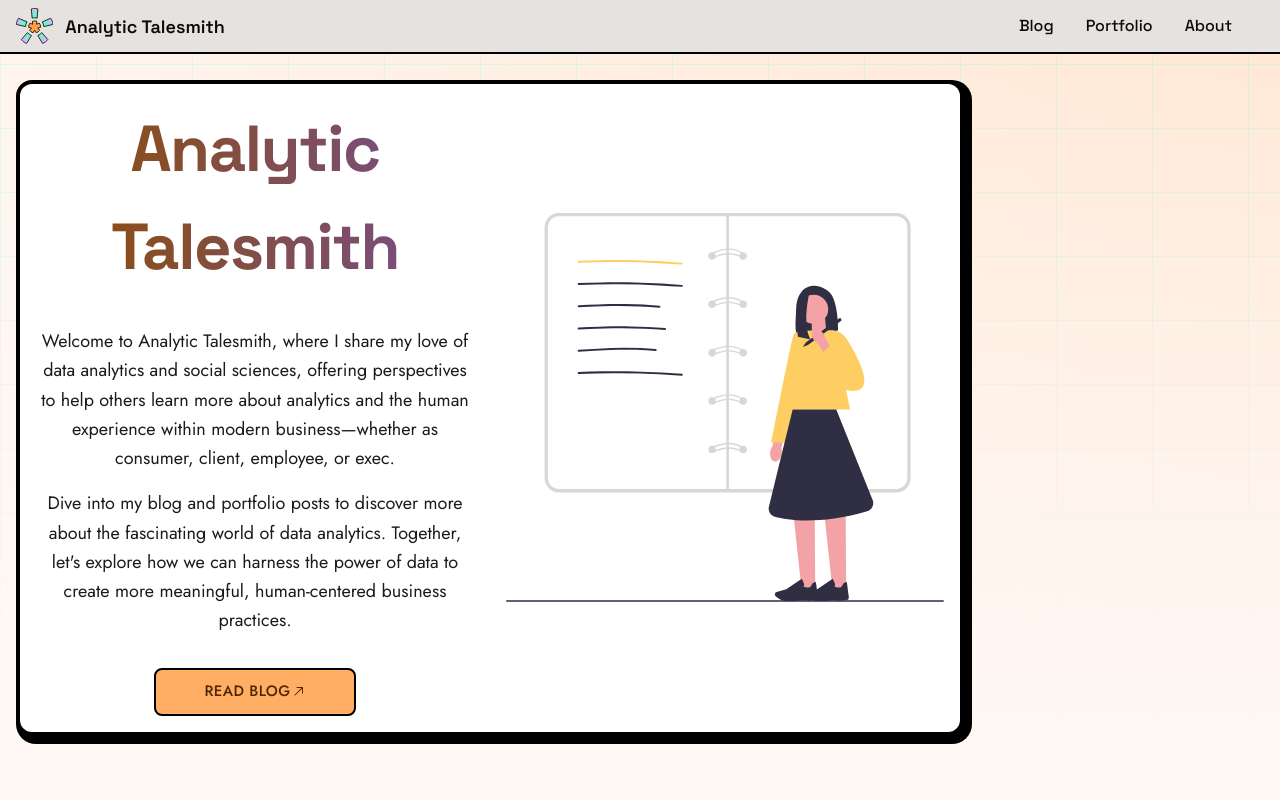
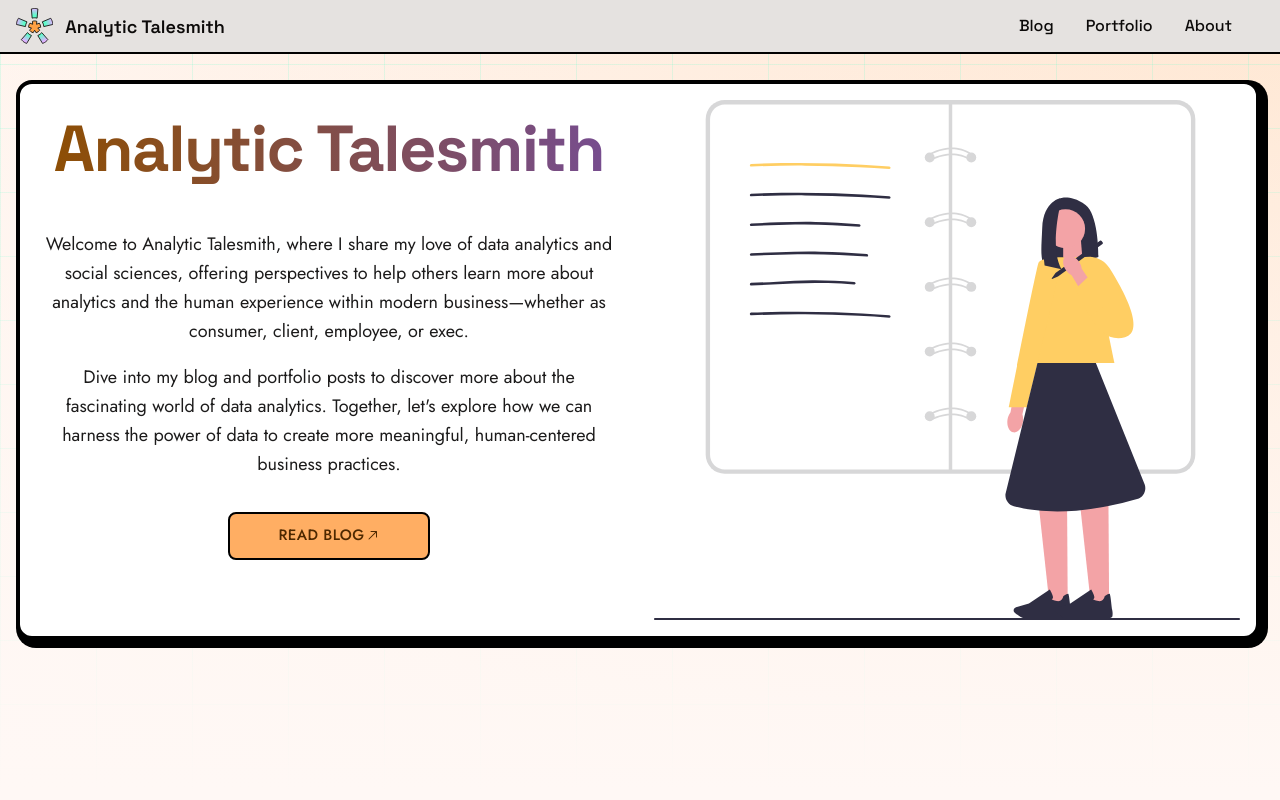
Before and after one commit to analyticTalesmith/analyticTalesmith.github.io, a Next.js app: page / in a window 1280 px wide. Shown: the top 800 px of the page. Built offline with nearby package versions, Linux system fonts and the light colour scheme.

Commit message:
Improved figure rehype-react parsing, implemented Tailwind CSS Typography plugin, cleaned up component Tailwind

```diff
--- a/package.json
+++ b/package.json
@@ -28,6 +28,7 @@
     "unified": "^11.0.5"
   },
   "devDependencies": {
+    "@tailwindcss/typography": "^0.5.14",
     "@types/node": "^20",
     "@types/react": "^18",
     "@types/react-dom": "^18",
--- a/src/app/(pages)/blog/[slug]/page.tsx
+++ b/src/app/(pages)/blog/[slug]/page.tsx
@@ -71,11 +71,11 @@ export default async function Page({ params }: BlogPageProps) {
         return (
             <div className="flex-col">
                 <Breadcrumb activeTitle={res.title} />
-                <article className=" flex flex-col grow max-w-7xl pt-20 pb-24 space-y-12 text-on-background">
+                <article className="flex flex-col grow max-w-7xl py-10 space-y-12">
                     <h1 className="flex grow font-bold leading-tight text-4xl md:text-5xl">{res.title}</h1>
-                    <Container className="flex-1 mt-12 mb-4 p-4 w-full">
+                    <Container className="mt-12 mb-4 p-4 w-full ">
                         < BlogPost htmlContent={res.content} />
-                        </Container>
+                    </Container>
                 </article>
             </div>
 
--- a/src/app/components/(blog elements)/Breadcrumbs/index.tsx
+++ b/src/app/components/(blog elements)/Breadcrumbs/index.tsx
@@ -91,7 +91,7 @@ const Breadcrumb = ({ activeTitle }: { activeTitle?: string } ) => {
 
 
     return (
-        <InlineRow aria-label="Navigation Breadcrumbs" className="gap-0 flex px-5 py-3 border border-border rounded-lg bg-card w-fit">
+        <InlineRow aria-label="Navigation Breadcrumbs" className="max-sm:hidden gap-0 flex px-5 py-3 border border-border rounded-lg bg-card w-fit">
             <ol className="contents inline-flex items-center px-5">
                 {breadcrumbs.map((crumb, idx) => (
                     <div key={idx} className="space-x-1 md:space-x-3 min-h-3 my-auto ">
--- a/src/app/components/(main elements)/Container/index.tsx
+++ b/src/app/components/(main elements)/Container/index.tsx
@@ -9,9 +9,7 @@ const ContentWrapper = (props: ContainerProps) => {
 
     return (
         <div className={`${className} neobrutal bg-surface-container-lowest text-on-surface mb-12`}>
-            <div className="z-0">
-                {children}
-            </div>
+            {children}
         </div>
     )
 }
--- a/src/app/components/(main elements)/ContentWrapper/index.tsx
+++ b/src/app/components/(main elements)/ContentWrapper/index.tsx
@@ -1,3 +1,5 @@
+// @/app/components/(main elements)/ContentWrapper/index.tsx
+
 type ContentWrapperProps = {
     children: React.ReactNode,
 }
@@ -6,7 +8,7 @@ const ContentWrapper = (props: ContentWrapperProps) => {
     const { children } = props
 
     return (
-        <div className="container flex-1 flex max-w-7xl px-2 sm:px-4 py-28 md:pt-20 ">
+        <div className="container flex-auto w-full max-w-7xl px-2 sm:px-4 py-28 md:pt-20 justify-center">
             {children}
         </div>
     )
--- a/src/app/layout.tsx
+++ b/src/app/layout.tsx
@@ -1,3 +1,5 @@
+// @/app/layout.tsx
+
 import type { Metadata } from "next";
 import "@/app/styles/globals.css";
 import MainNavigation from "@/app/components/(main elements)/MainNavigation";
@@ -36,7 +38,7 @@ export default function RootLayout({
                 <ThemeProvider>
                     <MainNavigation />
                     <ContentWrapper>
-                        <div className="w-max">{children}</div>
+                        {children}
                     </ContentWrapper>
                     <ScrollToTopButton />
                     <MainFooter />
--- a/src/app/styles/globals.css
+++ b/src/app/styles/globals.css
@@ -205,6 +205,22 @@
     --chart-3: 197 37% 24%;
     --chart-4: 43 74% 66%;
     --chart-5: 27 87% 67%;
+    --custom-prose-body: rgb(59 61 50);
+    --custom-prose-headings: rgb(126 49 16);
+    --custom-prose-lead: rgb(198 72 8);
+    --custom-prose-links: rgb(0 91 73);
+    --custom-prose-bold: rgb(52 53 44);
+    --custom-prose-counters: rgb(239 98 7);
+    --custom-prose-bullets: rgb(255 161 68);
+    --custom-prose-hr: rgb(255 193 113);
+    --custom-prose-quotes: rgb(137 140 117);
+    --custom-prose-quote-borders: rgb(255 193 113);
+    --custom-prose-captions: rgb(71 74 59);
+    --custom-prose-code: rgb(52 53 44);
+    --custom-prose-pre-code: rgb(231 231 224);
+    --custom-prose-pre-bg: rgb(52 53 44);
+    --custom-prose-th-borders: rgb(255 193 113);
+    --custom-prose-td-borders: rgb(255 219 168);
 }
 
 [data-theme="dark"] {
@@ -280,4 +296,20 @@
     --chart-3: 30 80% 55%;
     --chart-4: 280 65% 60%;
     --chart-5: 340 75% 55%;
+    --custom-prose-body: rgb(205 206 193);
+    --custom-prose-headings: rgb(255 161 68);
+    --custom-prose-lead: rgb(255 193 113);
+    --custom-prose-links: rgb(93 253 203);
+    --custom-prose-bold: rgb(231 231 224);
+    --custom-prose-counters: rgb(255 161 68);
+    --custom-prose-bullets: rgb(239 98 7);
+    --custom-prose-hr: rgb(198 72 8);
+    --custom-prose-quotes: rgb(137 140 117);
+    --custom-prose-quote-borders: rgb(198 72 8);
+    --custom-prose-captions: rgb(137 140 117);
+    --custom-prose-code: rgb(247 247 246);
+    --custom-prose-pre-code: rgb(172 174 154);
+    --custom-prose-pre-bg: rgb(87 90 71);
+    --custom-prose-th-borders: rgb(239 98 7);
+    --custom-prose-td-borders: rgb(198 72 8);
 }
--- a/src/app/utils/compileBlogJson.mjs
+++ b/src/app/utils/compileBlogJson.mjs
@@ -72,7 +72,7 @@ function replaceImageUrls(content) {
     if (!content) return '';
 
 
-    const imageUrlRegex = /(?:http:\/\/localhost:10004\/wp-content\/uploads\/\d{4}\/\d{2}\/)([^",]+)/g;
+    const imageUrlRegex = /(?:http:\/\/analytictalesmithheadlesscms.local\/wp-content\/uploads\/\d{4}\/\d{2}\/)([^",]+)/g;
     const imageFilenameRegex = /^(.+?)(?:-\d+x\d+)?(\.\w+)$/;
 
     const replacedContent = content.replace(imageUrlRegex, (match, imagePath) => {
--- a/src/app/utils/imageFetch.mjs
+++ b/src/app/utils/imageFetch.mjs
@@ -21,7 +21,7 @@ const downloadImage = async (url, filepath) => {
 };
 
 const fetchImages = async () => {
-    const res = await fetch('http://localhost:10004/wp-json/wp/v2/media');
+    const res = await fetch('http://analytictalesmithheadlesscms.local/wp-json/wp/v2/media');
     if (!res.ok) {
         throw new Error(`Failed to fetch images: ${res.statusText}`);
     }
--- a/src/app/utils/urls.tsx
+++ b/src/app/utils/urls.tsx
@@ -23,7 +23,7 @@ export function replaceImageUrls(content: string | null | undefined): string {
     if (!content) return '';
 
 
-    const imageUrlRegex = /(?:http:\/\/localhost:10004\/wp-content\/uploads\/\d{4}\/\d{2}\/)([^",]+)/g;
+    const imageUrlRegex = /(?:http:\/\/analytictalesmithheadlesscms.local\/wp-content\/uploads\/\d{4}\/\d{2}\/)([^",]+)/g;
     const imageFilenameRegex = /^(.+?)(?:-\d+x\d+)?(\.\w+)$/;
 
     const replacedContent = content.replace(imageUrlRegex, (match, imagePath) => {
@@ -36,5 +36,5 @@ export function replaceImageUrls(content: string | null | undefined): string {
 
 export function replaceNonimageUrls(content: string | null | undefined): string {
     if (!content) return '';
-    return content.replace(/https?:\/\/localhost:10004(\/.*?)\/?$/gm, `${postDirectory}$1`);
+    return content.replace(/https?:\/\/analytictalesmithheadlesscms.local(\/.*?)\/?$/gm, `${postDirectory}$1`);
 };
--- a/tailwind.config.ts
+++ b/tailwind.config.ts
@@ -1,7 +1,7 @@
 import type { Config } from "tailwindcss";
+import type { PluginUtils } from "tailwindcss/types/config"
 
 const config = {
-    darkMode: ["class"],
     content: [
         "./src/pages/**/*.{js,ts,jsx,tsx,mdx}",
         "./src/components/**/*.{js,ts,jsx,tsx,mdx}",
@@ -47,6 +47,32 @@ const config = {
                 jost: ['var(--font-jost)'],
                 spaceGrotesk: ['var(--font-space-grotesk)'],
             },
+
+
+            /*########## RETURN TO HERE TO EDIT COLORS*/
+            typography: ({ theme }: PluginUtils) => ({
+                DEFAULT: {
+                    css: {
+                        '--tw-prose-body': 'var(--custom-prose-body)',
+                        '--tw-prose-headings': 'var(--custom-prose-headings)',
+                        '--tw-prose-lead': 'var(--custom-prose-lead)',
+                        '--tw-prose-links': 'var(--custom-prose-links)',
+                        '--tw-prose-bold': 'var(--custom-prose-bold)',
+                        '--tw-prose-counters': 'var(--custom-prose-counters)',
+                        '--tw-prose-bullets': 'var(--custom-prose-bullets)',
+                        '--tw-prose-hr': 'var(--custom-prose-hr)',
+                        '--tw-prose-quotes': 'var(--custom-prose-quotes)',
+                        '--tw-prose-quote-borders': 'var(--custom-prose-quote-borders)',
+                        '--tw-prose-captions': 'var(--custom-prose-captions)',
+                        '--tw-prose-code': 'var(--custom-prose-code)',
+                        '--tw-prose-pre-code': 'var(--custom-prose-pre-code)',
+                        '--tw-prose-pre-bg': 'var(--custom-prose-pre-bg)',
+                        '--tw-prose-th-borders': 'var(--custom-prose-th-borders)',
+                        '--tw-prose-td-borders': 'var(--custom-prose-td-borders)',
+                    },
+                },
+            }),
+
             colors: {
                 transparent: 'transparent',
                 current: 'currentColor',
@@ -104,6 +130,7 @@ const config = {
                 'ring': "hsl(var(--ring))",
                 /*background: "hsl(var(--background))",*/
                 'foreground': "hsl(var(--foreground))",
+
                 //primary: {
                 //    DEFAULT: "hsl(var(--primary))",
                 //    foreground: "hsl(var(--primary-foreground))",
@@ -112,7 +139,7 @@ const config = {
                 //    DEFAULT: "hsl(var(--secondary))",
                 //    foreground: "hsl(var(--secondary-foreground))",
                 //},
-               'destructive': {
+                'destructive': {
                     DEFAULT: "hsl(var(--destructive))",
                     foreground: "hsl(var(--destructive-foreground))",
                 },
@@ -132,7 +159,71 @@ const config = {
                     DEFAULT: "hsl(var(--card))",
                     foreground: "hsl(var(--card-foreground))",
                 },
-
+                'neon-orange': {
+                    '50': '#fff8ed',
+                    '100': '#ffefd4',
+                    '200': '#ffdba8',
+                    '300': '#ffc171',
+                    '400': '#ffa144',
+                    '500': '#fe7d11',
+                    '600': '#ef6207',
+                    '700': '#c64808',
+                    '800': '#9d3a0f',
+                    '900': '#7e3110',
+                    '950': '#441606',
+                },
+                'aquamarine': {
+                    '50': '#e9fff7',
+                    '100': '#caffe9',
+                    '200': '#99ffda',
+                    '300': '#5dfdcb',
+                    '400': '#17f0b3',
+                    '500': '#00d89d',
+                    '600': '#00b082',
+                    '700': '#008d6c',
+                    '800': '#006f56',
+                    '900': '#005b49',
+                    '950': '#00342a',
+                },
+                'mauve': {
+                    '50': '#fbf5ff',
+                    '100': '#f6e8ff',
+                    '200': '#eed4ff',
+                    '300': '#e0b0ff',
+                    '400': '#cf82fe',
+                    '500': '#bc53f9',
+                    '600': '#aa31ec',
+                    '700': '#9320d0',
+                    '800': '#7c1faa',
+                    '900': '#651b88',
+                    '950': '#470665',
+                },
+                'marshland': {
+                    '50': '#f7f7f6',
+                    '100': '#e7e7e0',
+                    '200': '#cdcec1',
+                    '300': '#acae9a',
+                    '400': '#898c75',
+                    '500': '#6d715b',
+                    '600': '#575a47',
+                    '700': '#474a3b',
+                    '800': '#3b3d32',
+                    '900': '#34352c',
+                    '950': '#12130f',
+                },
+                'spicy-pink': {
+                    '50': '#f4f3f2',
+                    '100': '#e4dfdd',
+                    '200': '#cac2be',
+                    '300': '#ac9d98',
+                    '400': '#94807b',
+                    '500': '#85716d',
+                    '600': '#7a6563',
+                    '700': '#5c4d4c',
+                    '800': '#504344',
+                    '900': '#473c3d',
+                    '950': '#272122',
+                },
             },
 
             container: {
@@ -163,7 +254,9 @@ const config = {
             },
         }
     },
-    plugins: [require("tailwindcss-animate")],
+    plugins:
+        [require("tailwindcss-animate"),
+        require('@tailwindcss/typography')],
 } satisfies Config
 
 export default config;
```
Also changed, not shown: src/app/components/(blog elements)/BlogPost/index.tsx (+13 -4 lines), 34 other files (tests, documents, lock files or other folders).
